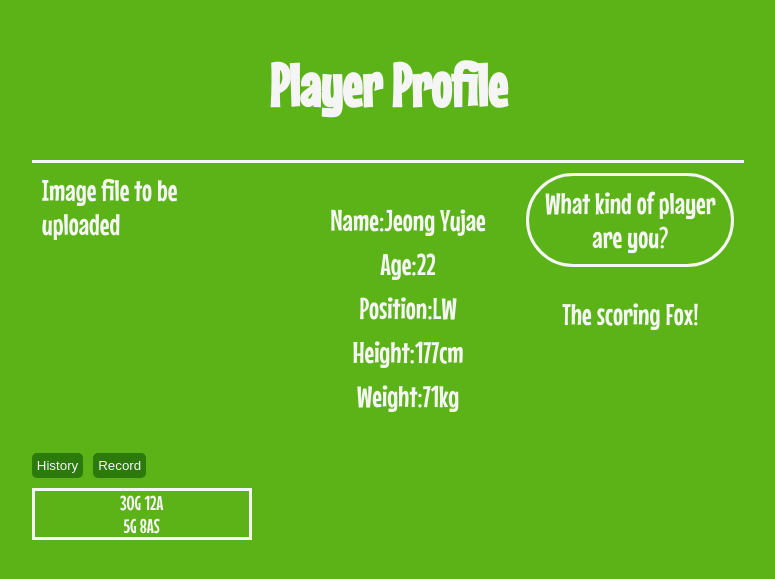
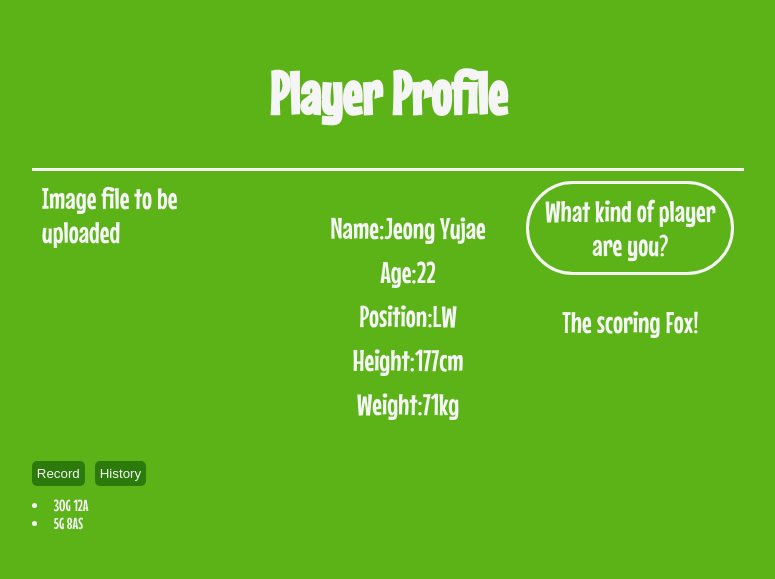
Before and after one commit to JeongYujae/Kick_With_Me, a React (Create React App) app: page /profile/1 in a window 1280 px wide. Shown: the part 125-704 px from the top of the page, without its empty margins (252-1027 px from the left). Built offline with nearby package versions, Linux system fonts and the light colour scheme.

Commit message:
buttoncontrol -> history/record component change'

```diff
--- a/src/App.css
+++ b/src/App.css
@@ -100,7 +100,7 @@ ul {
 
 
 }
-
+/*
 .HistoryBox {
   border:3px solid whitesmoke;
   width: 30%;
@@ -111,4 +111,4 @@ ul {
 
 .HistoryBox li {
   list-style: none;
-}
+} */
--- a/src/components/History.js
+++ b/src/components/History.js
@@ -2,7 +2,7 @@ import React, { useContext, useEffect, useState } from "react";
 import { useNavigate, useParams } from "react-router-dom";
 import { PlayerStateContext } from "../App";
 
-const History = () =>{
+const History = ({content}) =>{
     const userData= useContext(PlayerStateContext)
     const {id} = useParams();
 
@@ -42,7 +42,7 @@ const History = () =>{
 
     return (
         <div className="HistoryBox">
-            {data && data.record.split('/').map((cont,index)=><li key={index}>{cont}</li>)}
+            {data && data.history.split('/').map((cont,index)=><li key={index}>{cont}</li>)}
 
             {/* Histroy components
             {data &&<button onClick={splitByYear(data.history)} /> } */}
--- a/src/components/ProfileDetail.js
+++ b/src/components/ProfileDetail.js
@@ -8,8 +8,7 @@ import History from "./History"
 const ProfileDetail = () =>{
 
 
-    const [content,setContent]= useState(true);
-
+    const [content,setContent]= useState();
 
     const navigate=useNavigate()
 
@@ -18,6 +17,9 @@ const ProfileDetail = () =>{
     const [data,setData]=useState();
 
     const userData= useContext(PlayerStateContext)
+
+
+
 
     useEffect(()=>{
         if (userData.length >=1){
@@ -32,7 +34,8 @@ const ProfileDetail = () =>{
                     navigate('/', {replace:true})
                 };
     }
-    },[id,userData]);
+    },[id]);
+
 
     // const mapUserData= userData.map((item,idx)=>{console.log(item.id)})
     return (
@@ -42,6 +45,7 @@ const ProfileDetail = () =>{
                 <div className="ProfileImage">Image file to be uploaded</div>
 
                 {/* TODO: 이미지 파일 업로드 로직 처리 + assets에 있는 이미지 파일 불러오기 서버와 어떻게 연동? */}
+
 
                 <div className="ProfileInformation">
                 {
@@ -57,26 +61,30 @@ const ProfileDetail = () =>{
                 }
 
                 </div>
+
                 <div className="Introduce">
                     <div className="Introduce_title">What kind of player are you?</div>
                     <div className="Introduce_content">{data && data.introduce}</div>
                 </div>
             </div>
 
+            <div className="HistoryRecord">
+                <div className="ButtonBox">
+
+                    <button onClick={()=>setContent(true)}>Record</button>
+                    <button onClick={()=>setContent(false)}>History</button>
+
+                </div>
+
                 <div>
-                <div className="History">
-                    <button onClick={()=>setContent(true)}>History</button>
-                    <button onClick={()=>setContent(false)}>Record</button>
-                </div>
-                <div>
-                    {content? <History/> : <Record/>}
+                    {content ? <History/>: <Record/> }
                 </div>
             </div>
         </div>
     )
 }
 
-// data.defaultProps = {
-//     userData: []
+// History.defaultProps = {
+//     History: []
 //   }
 export default ProfileDetail
--- a/src/pages/Profile.js
+++ b/src/pages/Profile.js
@@ -1,7 +1,11 @@
 import ProfileDetail from '../components/ProfileDetail'
 import React from "react"
+import Record from '../components/Record'
+import History from '../components/History'
 
 const Profile = () =>{
+
+
     return (
         <div>
             <ProfileDetail/>
```
Lines whose indentation alone changed are shown as unchanged.
